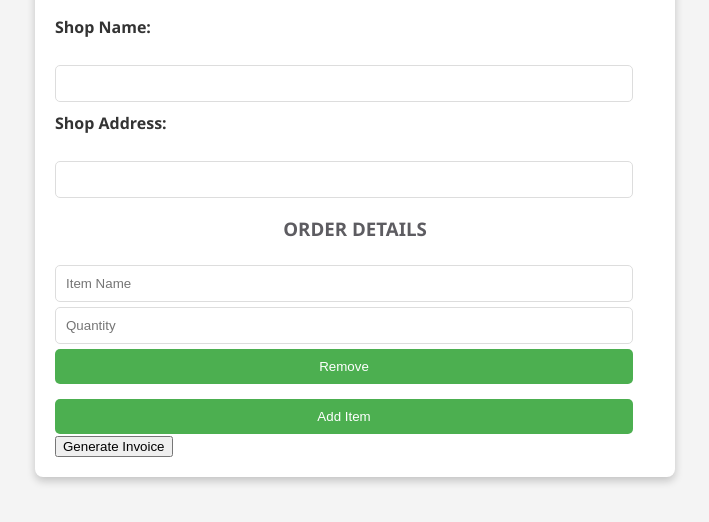
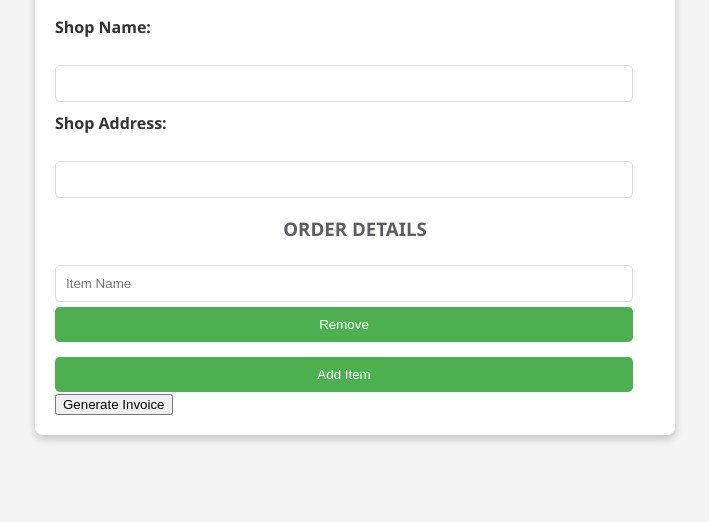
Before and after one commit to VenkateshGOWDA1223/orders-srinivasa, a plain HTML site: page index.html in a window 1280 px wide. Shown: the part 154-676 px from the top of the page, without its empty margins (285-994 px from the left). Drawn offline with Linux system fonts and the light colour scheme.

Commit message:
Update index.html

```diff
--- a/index.html
+++ b/index.html
@@ -90,7 +90,7 @@
         <div id="items">
             <div class="item">
                 <input type="text" placeholder="Item Name" class="itemName">
-                <input type="text" placeholder="Quantity" class="itemQuantity">
+
                 <button type="button" onclick="removeItem(this)">Remove</button>
             </div>
         </div>
```
